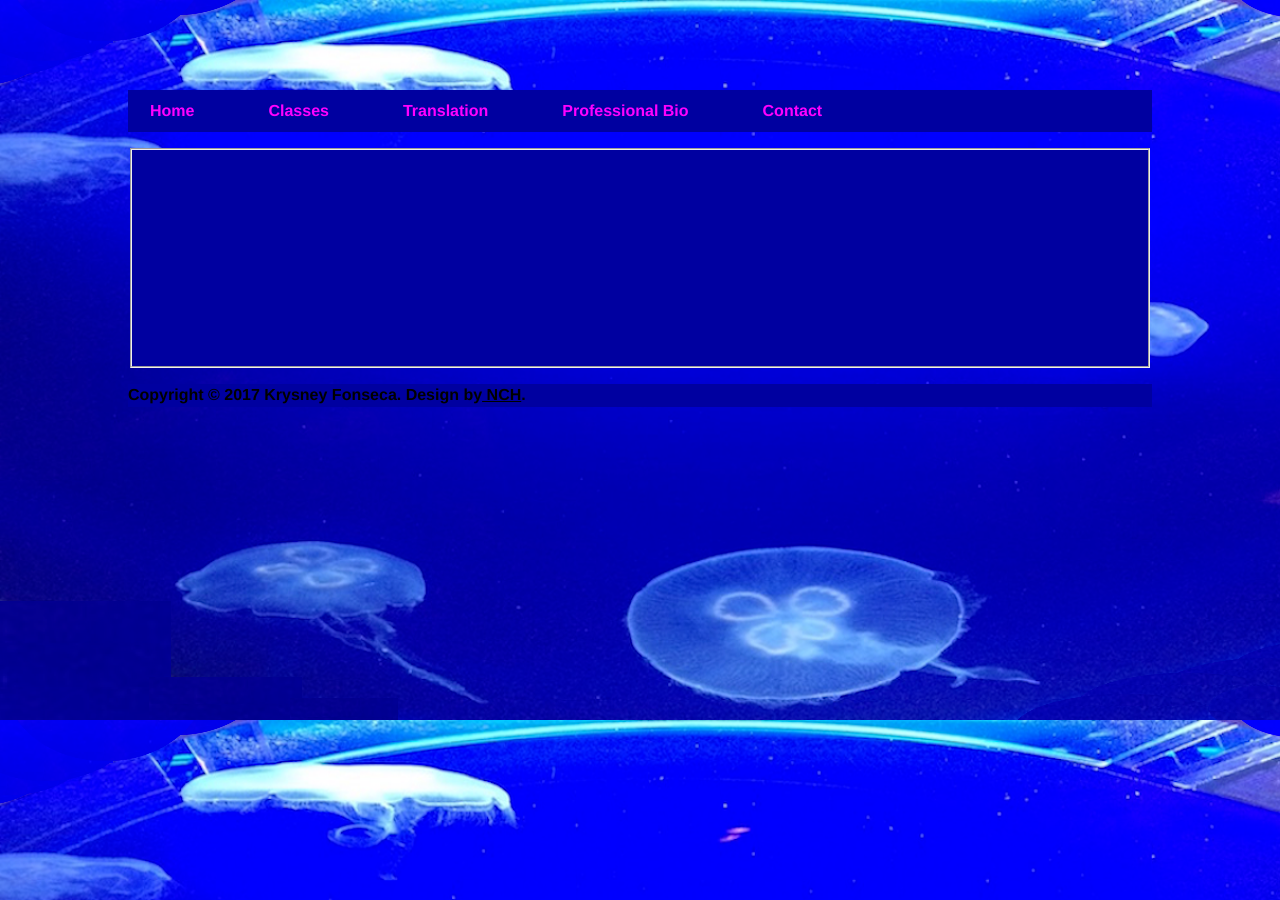
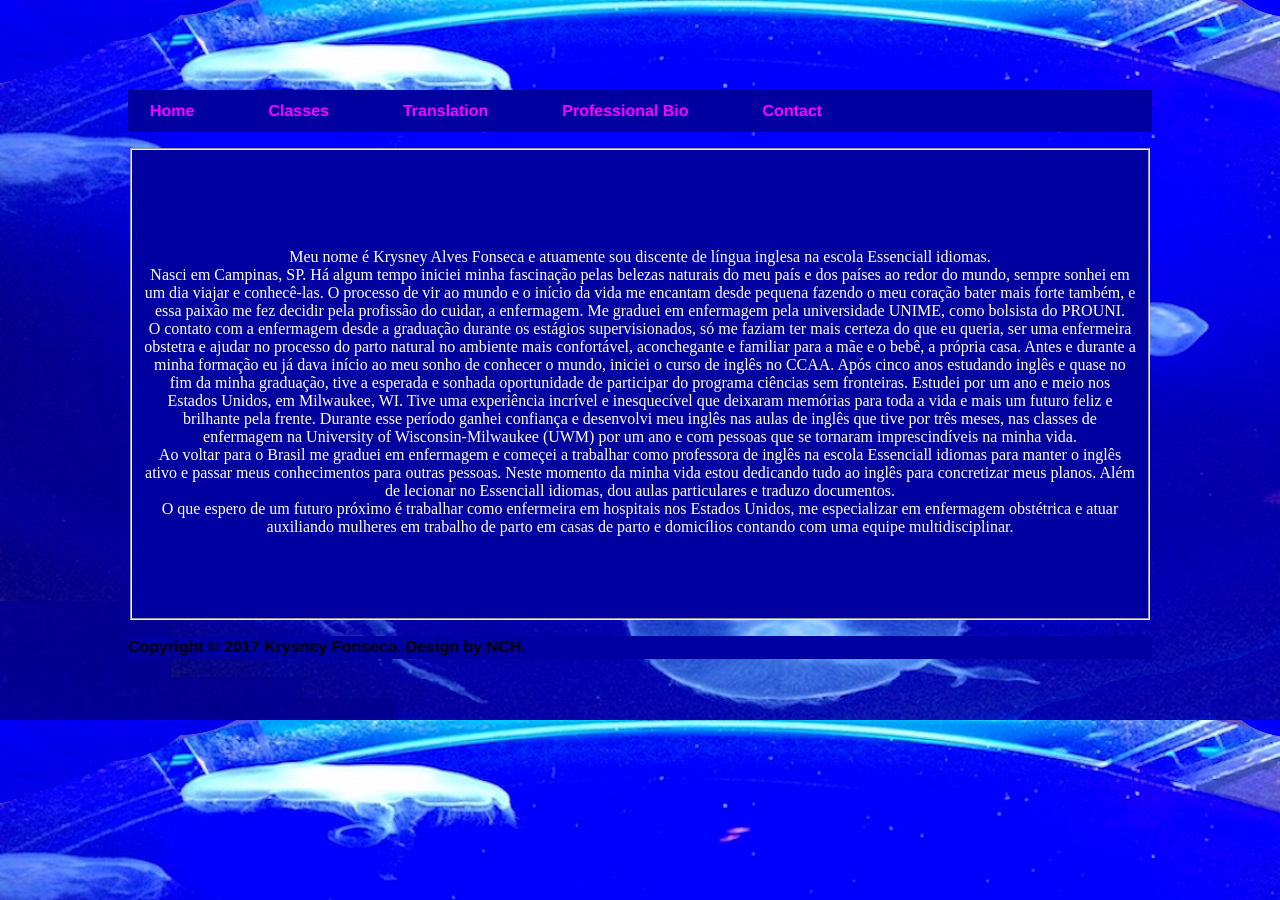
Before and after one commit to english-um-a-um/english-um-a-um.github.io, a Jekyll site: the page built from bio/index.html, in a window 1280 px wide. Built offline with Jekyll 4.4.1, drawn with Linux system fonts in a browser that asks for light colours.

Commit message:
Update index.html

```diff
--- a/bio/index.html
+++ b/bio/index.html
@@ -7,7 +7,25 @@ title: English Um-a-Um - Bio
 		<br>
 		<br>
 		<br>
-		<br>
+		Meu nome é Krysney Alves Fonseca e atuamente sou discente de língua inglesa na escola Essenciall idiomas.<br>
+
+		Nasci em Campinas, SP. Há algum tempo iniciei minha fascinação pelas belezas naturais do meu país e dos países ao redor do mundo,
+		sempre sonhei em um dia viajar e conhecê-las. O processo de vir ao mundo e o início da vida me encantam desde pequena fazendo o meu coração bater mais forte também,
+		e essa paixão me fez decidir pela profissão do cuidar, a enfermagem. Me graduei em enfermagem pela universidade UNIME, como bolsista do PROUNI.<br>
+
+		O contato com a enfermagem desde a graduação durante os estágios supervisionados, só me faziam ter mais certeza do que eu queria, ser uma enfermeira obstetra e ajudar
+		no processo do parto natural no ambiente mais confortável, aconchegante e familiar para a mãe e o bebê, a própria casa. Antes e durante a minha formação eu
+		já dava início ao meu sonho de conhecer o mundo, iniciei o curso de inglês no CCAA. Após cinco anos estudando inglês e quase no fim da minha graduação, tive a esperada
+		e sonhada oportunidade de participar do programa ciências sem fronteiras. Estudei por um ano e meio nos Estados Unidos, em Milwaukee, WI. Tive uma experiência incrível
+		e inesquecível que deixaram memórias para toda a vida e mais um futuro feliz e brilhante pela frente. Durante esse período ganhei confiança e desenvolvi meu inglês nas
+		aulas de inglês que tive por três meses, nas classes de enfermagem na University of Wisconsin-Milwaukee (UWM) por um ano e com pessoas que se tornaram imprescindíveis na minha vida.<br>
+
+		Ao voltar para o Brasil me graduei em enfermagem e começei a trabalhar como professora de inglês na escola Essenciall idiomas para manter o inglês ativo e passar meus
+		conhecimentos para outras pessoas. Neste momento da minha vida estou dedicando tudo ao inglês para concretizar meus planos. Além de lecionar no Essenciall idiomas,
+		dou aulas particulares e traduzo documentos.<br>
+
+		O que espero de um futuro próximo é trabalhar como enfermeira em hospitais nos Estados Unidos, me especializar em enfermagem obstétrica e atuar auxiliando mulheres em
+		trabalho de parto em casas de parto e domicílios contando com uma equipe multidisciplinar.
 		<br>
 		<br>
 		<br>
```
